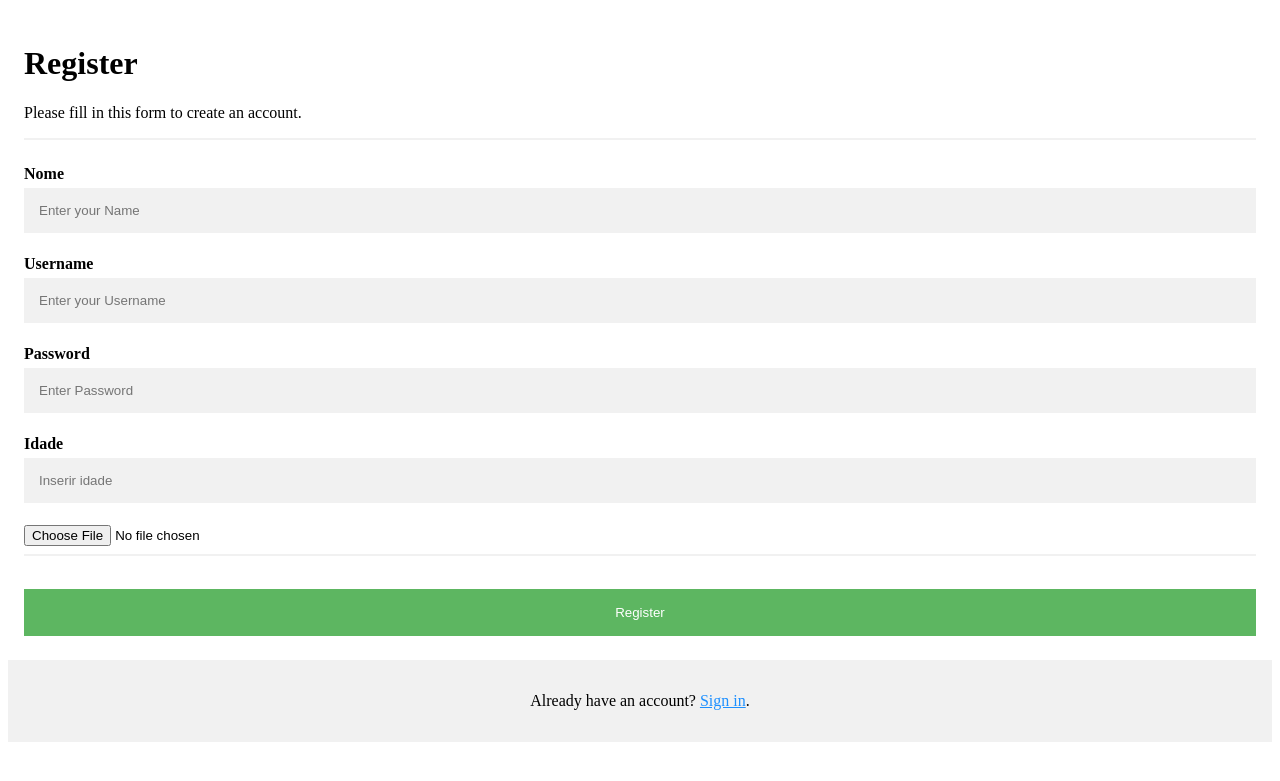
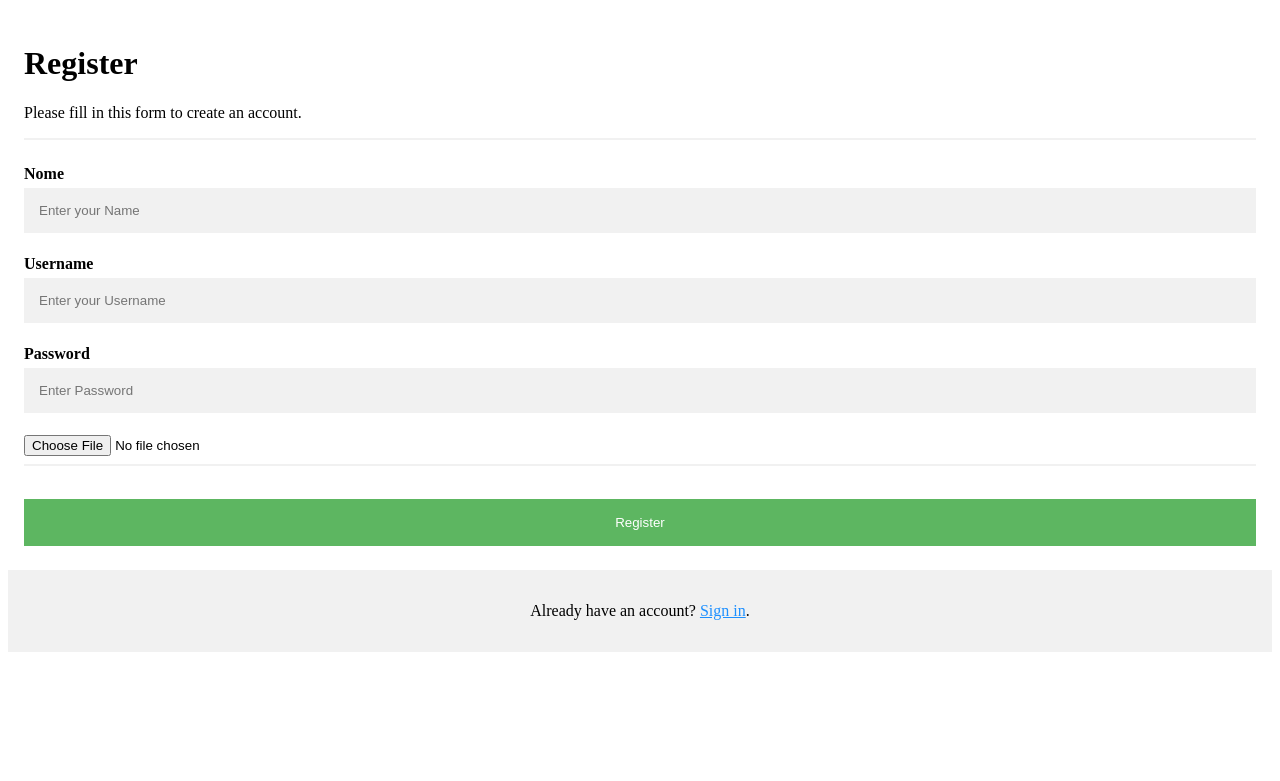
Before and after one commit to diogoFritz/Trabalho-Final-SIM, a PHP site: page /signForm.php in a window 1280 px wide. Shown: the top 781 px of the page. Run offline with PHP 8.4, Linux system fonts and the light colour scheme.

Commit message:
small patch

```diff
--- a/checkRegister.php
+++ b/checkRegister.php
@@ -5,7 +5,6 @@
     $user = $_POST['user'];
     $pass = md5($_POST['pass']);
     $perfil = $_POST['perfil'];
-    $idade = $_POST['idade'];
 
 
 
@@ -37,7 +36,7 @@
         $result = mysqli_query($connect ,$sql);
         $id = mysqli_num_rows($result);
         $id = $id+1;
-        $sql = "INSERT INTO usuarios (ID,NOME,USERNAME,PASSWORD,PERFIL,IDADE) VALUES ('".$id."','".$name."','".$user."','".$pass."','".$perfil."',".$idade.")";
+        $sql = "INSERT INTO usuarios (ID,NOME,USERNAME,PASSWORD,PERFIL) VALUES ('".$id."','".$name."','".$user."','".$pass."','".$perfil."')";
 
         if (mysqli_query($connect, $sql)) {
             echo "New record created successfully in usuarios !";
--- a/index.php
+++ b/index.php
@@ -106,7 +106,6 @@
 
                         echo  "<li><a href='index.php?option=homepage'>Visualizar/Alterar ficha do Utente</a></li>";
                         echo  "<li><a href='index.php?option=homepage'>Visualizar ficha do Médico</a></li>";
-
                         echo  "<li><a href='index.php?option=logoff'>Sair </a></li>";
 
                     }
--- a/signForm.php
+++ b/signForm.php
@@ -12,9 +12,6 @@
 
     <label for="psw"><b>Password</b></label>
     <input type="password" placeholder="Enter Password" name="pass" id="psw" required>
-
-    <label for="idade"><b>Idade</b></label>
-    <input type="text" placeholder="Inserir idade" name="idade" id="idade" >
 
     <input type="file" name="myimage">
 
```
